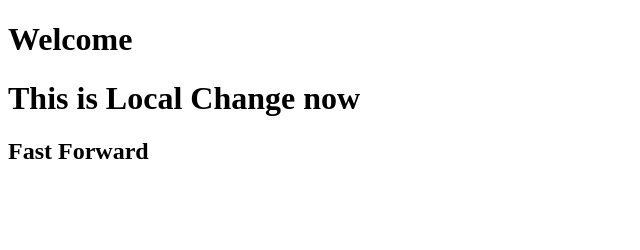
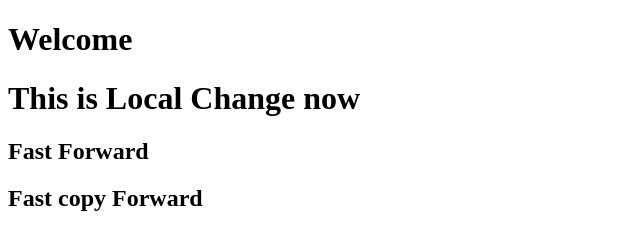
Before and after one commit to Mustaqeem-Codes/Practice, a plain HTML site: page index.html in a window 1280 px wide. Shown: the whole page, without its empty margins (0-640 px from the left). Drawn offline with Linux system fonts and the light colour scheme.

Commit message:
new line

```diff
--- a/index.html
+++ b/index.html
@@ -9,5 +9,6 @@
     <h1>Welcome</h1>
     <h1>This is Local Change now</h1>
     <h2>Fast Forward</h2>
+    <h2>Fast copy Forward</h2>
 </body>
 </html>
```
